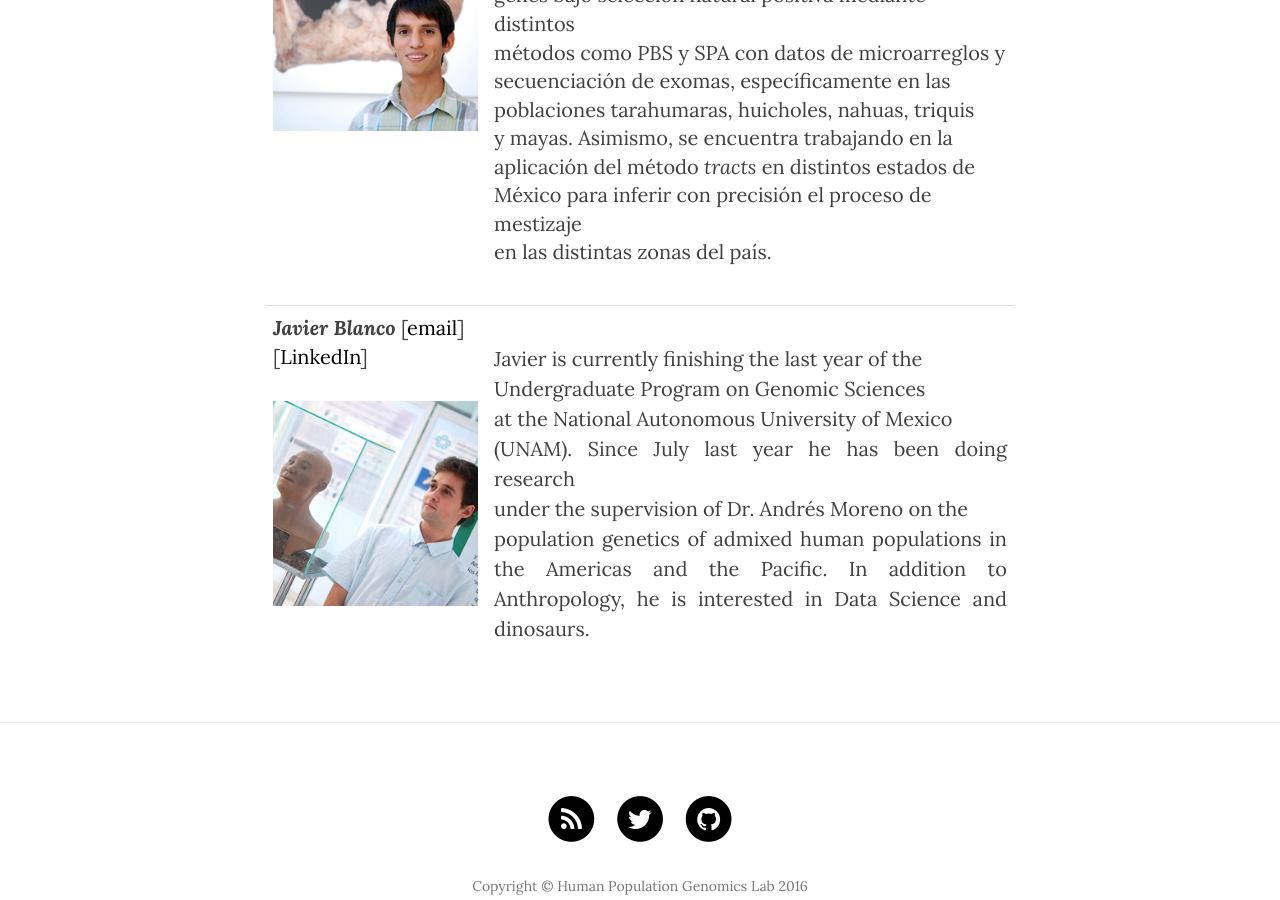
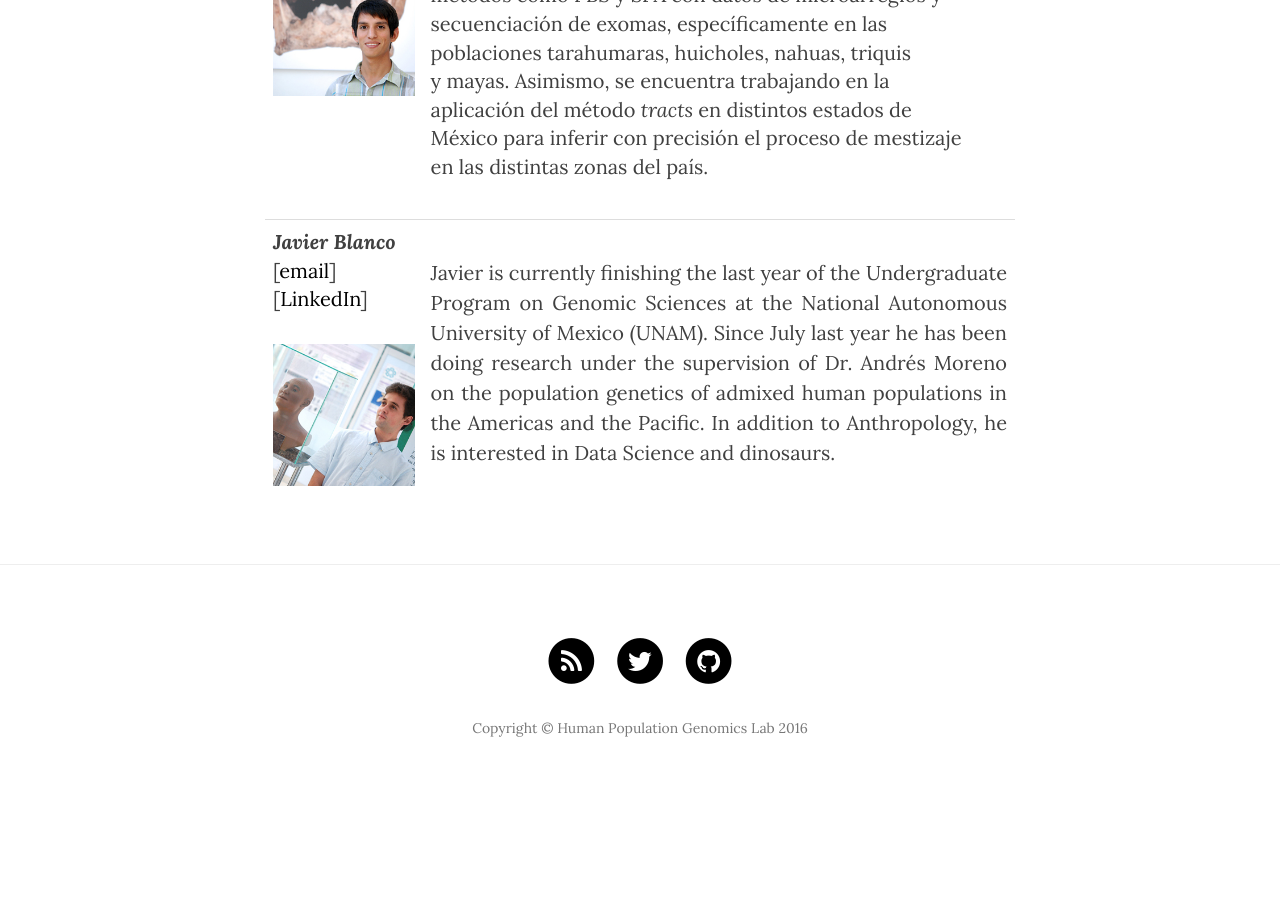
Before and after one commit to milkshakeplustip/milkshakeplustip.github.io, a Jekyll site: the page built from b_people.html, in a window 1280 px wide and 900 px high, scrolled down 3505 px. Built offline with Jekyll 4.4.1, drawn with Linux system fonts in a browser that asks for light colours; nearby versions of some CDN libraries; after the commit the page ends 4309 px from its top, so only the background shows below that.

Commit message:
justify???

```diff
--- a/b_people.html
+++ b/b_people.html
@@ -58,6 +58,6 @@ header-img: "img/morenolab_2_1000_recorte_3.jpg"
 	</tr>
 	<tr>
 		<td><b><i>Javier Blanco </i></b>[<a href=jblanco@lcg.unam.mx>email</a>][<a href=https://mx.linkedin.com/in/javier-blanco-26112097>LinkedIn</a>]<p><img src="/img/Javier250.jpg" alt="Javier" height="500" width="500"></p></td>
-		<td><p style="text-align:justify"> Javier is currently finishing the last year of the<br> Undergraduate Program on Genomic Sciences<br> at the National Autonomous University of Mexico<br> (UNAM). Since July last year he has been doing research<br> under the supervision of Dr. Andrés Moreno on the<br> population genetics of admixed human populations in the Americas and the Pacific. In addition to Anthropology, he is interested in Data Science and dinosaurs.</td>
+		<td><p style="text-align:justify"> Javier is currently finishing the last year of the Undergraduate Program on Genomic Sciences at the National Autonomous University of Mexico (UNAM). Since July last year he has been doing research under the supervision of Dr. Andrés Moreno on the population genetics of admixed human populations in the Americas and the Pacific. In addition to Anthropology, he is interested in Data Science and dinosaurs.</td>
 	</tr>
 </table>
```
